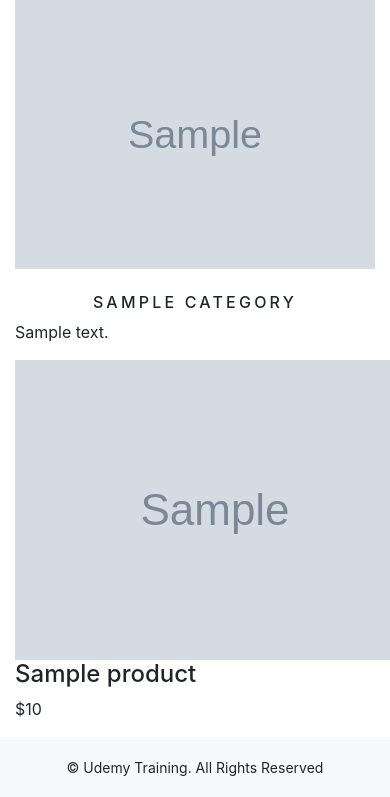
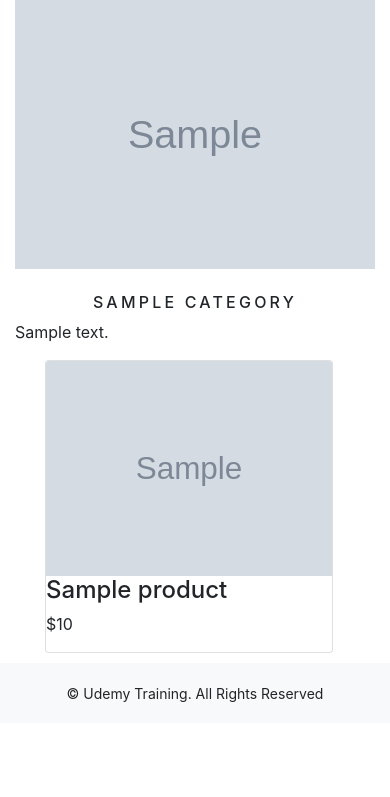
Before and after one commit to jondjacobsen/perfectcushion, a Django app: template shop/templates/shop/category.html in a window 390 px wide; the page is wider, and only the part inside the window is pictured. Shown: the part 322-1119 px from the top of that part. After the commit the page ends 1024 px from the top of that part, so only its background shows below. Run offline with Django 3.2, Linux system fonts and the light colour scheme; the template is opened without the code that fills it: most values are stand-ins (such as "Sample title", 1, 10 or a date in 2020); grey boxes marked "Sample" are stand-in pictures; some libraries are stand-ins or nearby versions.

Commit message:
Added Mobile responsiveness and cards to Category Page

```diff
--- a/shop/templates/shop/category.html
+++ b/shop/templates/shop/category.html
@@ -49,12 +49,12 @@ The cushion is a very ancient article of furniture; the inventories of the conte
     <hr>
     </div>
     {%  endif %}
-    <div>
-        <div>
+    <div class= "container">
+        <div class = "row mx-auto">
             {%  for product in products %}
-                <div>
-                    <div>
-                        <a href="{{ product.get_url }}"><img src="{{product.image.url}}" alt=""{{productname}}></a>
+                <div class="my_bottom_margin col-9 col-sm-12 col-md-4 col-md-12 col-lg-4">
+                    <div class="card" style="min-width: 18rem;">
+                        <a href="{{ product.get_url }}"><img class="card-img-top my_image" src="{{product.image.url}}" alt=""{{productname}}></a>
                         <div>
                             <h4>{{product.name}}</h4>
                             <p>${{product.price}}</p>
--- a/static/css/custom.css
+++ b/static/css/custom.css
@@ -48,3 +48,6 @@ body {
 .my_image_padding {
     padding-top: 5px;
 }
+.my_bottom_margin {
+    margin-bottom: 10px;
+}
```
